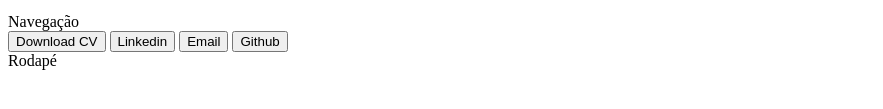
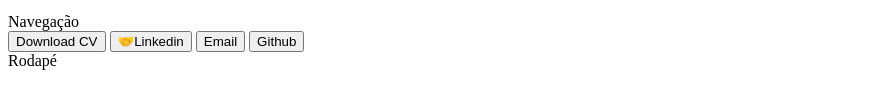
Before and after one commit to alexcheherica/atividade_teste_linktree, a plain HTML site: page index.html in a window 1280 px wide. Shown: the part 291-400 px from the top of the page, without its empty margins (0-883 px from the left). Drawn offline with Linux system fonts and the light colour scheme.

Commit message:
Update index.html

```diff
--- a/index.html
+++ b/index.html
@@ -14,7 +14,7 @@
     <nav>Navegação
         <section>
             <button>Download CV</button>
-            <button>Linkedin</button>
+            <button>🤝Linkedin</button>
             <button>Email</button>
             <button>Github</button>
         </section>
```
